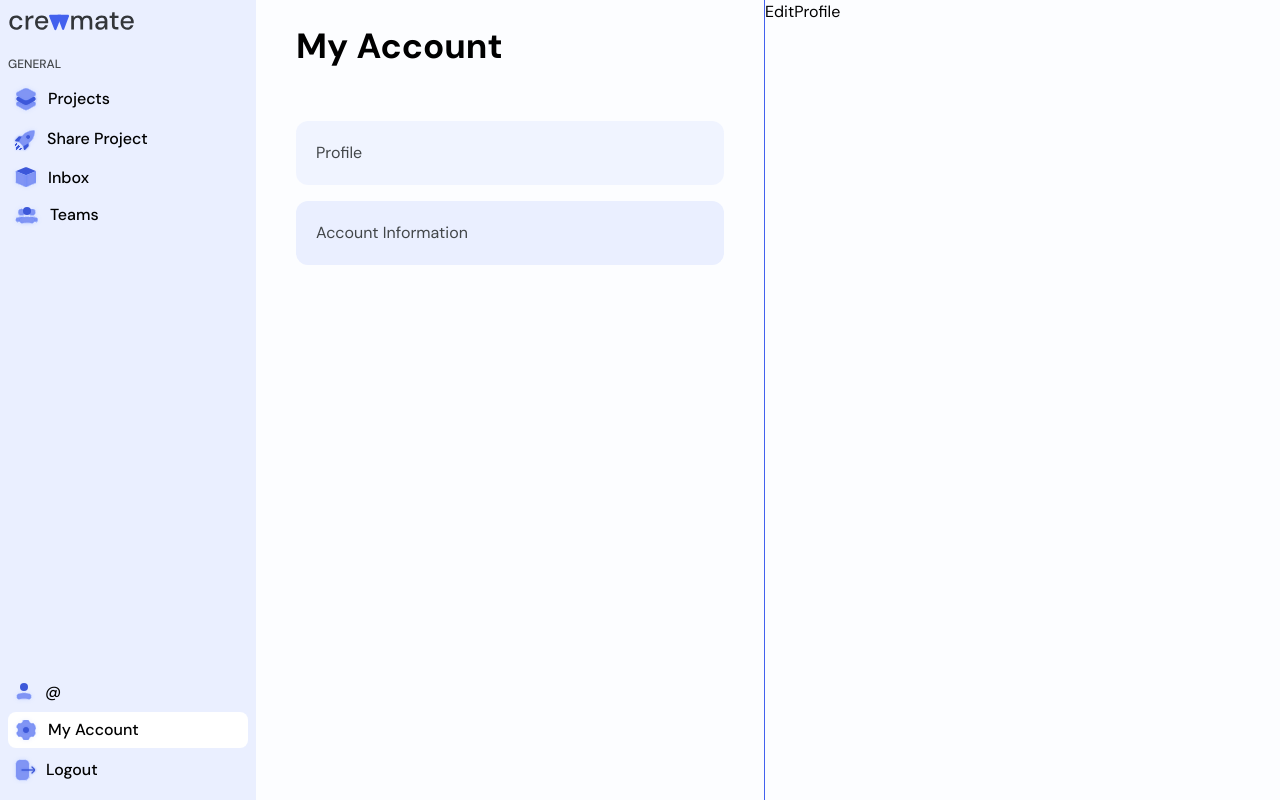
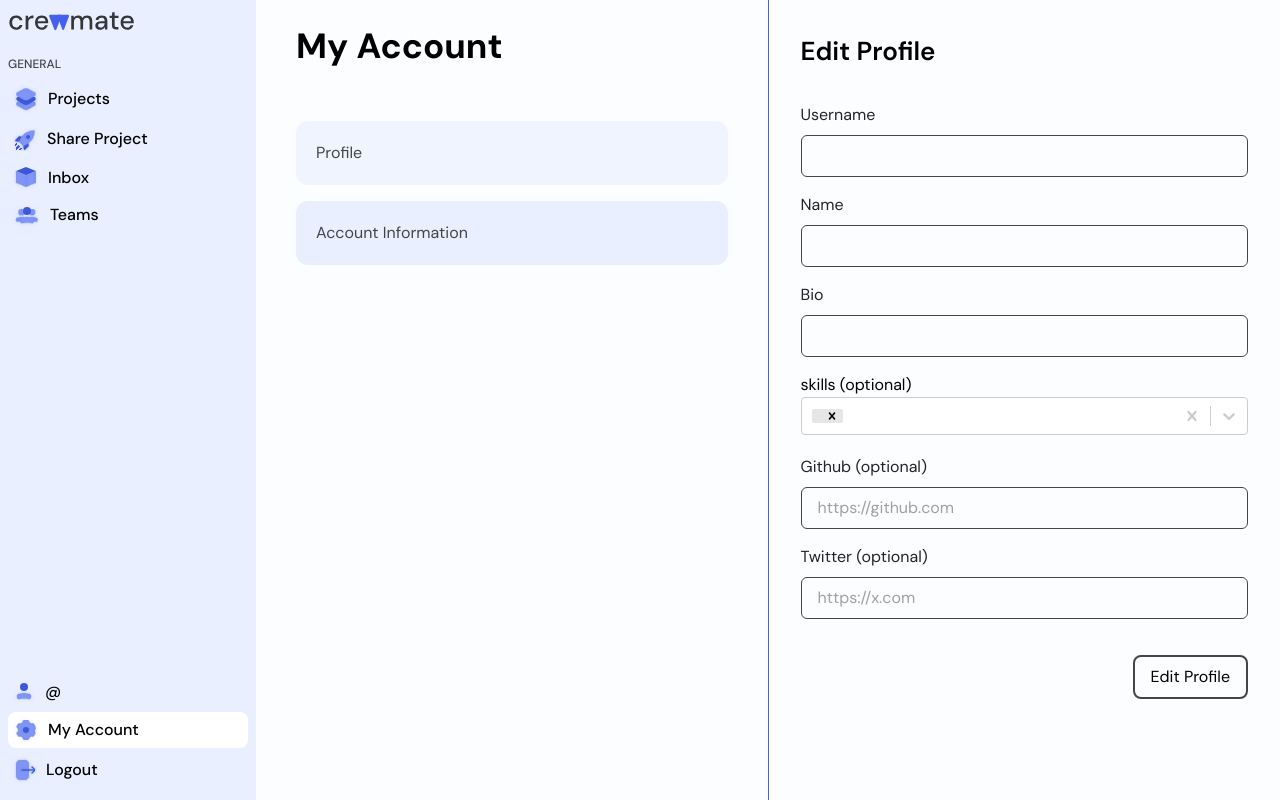
Before and after one commit to sxhilow/crewmate, a React (Vite) app in the folder frontend/: page /my/account in a window 1280 px wide. Built offline with nearby package versions, Linux system fonts and the light colour scheme; no server answers; sample sign-in values are in the browser's storage.

Commit message:
feat: add edit profile and tiny fixes for skills

```diff
--- a/frontend/src/App.jsx
+++ b/frontend/src/App.jsx
@@ -6,7 +6,8 @@ import {
   AuthRedirect,
   CompleteProfile,
   MyProfile,
-  EditProfile
+  EditProfile,
+  AccountInfo
 } from "./pages"
 import ProtectedLayout from "./layouts/ProtectedLayout"
 import MyAccountLayout from "./layouts/MyAccountLayout"
@@ -41,17 +42,17 @@ const router = createBrowserRouter([
             element: <MyProfile/>
           },
           {
-            path: '/my/account',
             element: <MyAccountLayout/>,
             children: [
               {
-                index: true,
+                path: '/my/account',
                 element: <EditProfile/>
               },
               {
-                path: "info",
-                element: <></>
+                path: "/my/account/info",
+                element: <AccountInfo/>
               },
+              {/* Could have a deactivate account */}
             ]
           },
           {
--- a/frontend/src/components/molecules/AccountNavItems.jsx
+++ b/frontend/src/components/molecules/AccountNavItems.jsx
@@ -7,7 +7,7 @@ const AccountNavItems = () => {
         <h1 className='text-desktop-h4 font-bold'>My Account</h1>
 
         <ul className='py-8'>
-          <NavLink to={'/my/account'}>
+          <NavLink to={'/my/account'} end>
             {({isActive}) => (
               <li className={`${isActive ? "bg-washed-blue/60" : "hover:bg-washed-blue/60"} bg-washed-blue p-5 rounded-xl transtition duration-200 my-4`}>
                 <span   className='text-neutral-10 text-desktop-p '>Profile</span>
--- a/frontend/src/controllers/user.js
+++ b/frontend/src/controllers/user.js
@@ -22,7 +22,7 @@ export const fetchUserProfile = async () => {
 
 export const editUserProfile = async (userData) => {
     try {
-        const res = await API.patch("/user/edit-profile", userData)
+        const res = await API.patch("/user/edit-profile", {userData})
         return res.data
     } catch (error) {
         console.error("Error: ", error.response?.data || error.message)
--- a/frontend/src/layouts/MyAccountLayout.jsx
+++ b/frontend/src/layouts/MyAccountLayout.jsx
@@ -6,11 +6,11 @@ const MyAccountLayout = () => {
   return (
     <div className='flex min-h-screen'>
 
-      <div className='flex w-[50%]'>
+      <div className='flex-1'>
         <AccountNavItems/>
       </div>
 
-      <div className='border-l border-primary-blue'>
+      <div className='flex-1 border-l border-primary-blue'>
         <Outlet/>
       </div>
 
--- a/frontend/src/layouts/ProtectedLayout.jsx
+++ b/frontend/src/layouts/ProtectedLayout.jsx
@@ -52,7 +52,7 @@ const ProtectedLayout = () => {
 
               <div className='flex-col w-full'>
 
-                <main className={`flex-1 flex-grow overflow-auto ${isSidebarOpen ? "md:pl-64" : "pl-0"} ${isMobile ? 'px-4' : 'px-2'}`}>
+                <main className={`flex-1 flex-grow overflow-auto ${isSidebarOpen ? "md:pl-64" : "pl-0"} ${isMobile ? 'px-4' : ''}`}>
                   <Outlet/>
                 </main>
 
--- a/frontend/src/pages/index.js
+++ b/frontend/src/pages/index.js
@@ -4,6 +4,7 @@ import AuthRedirect from "./public/AuthRedirect";
 import CompleteProfile from "./protected/CompleteProfile";
 import MyProfile from "./protected/MyProfile";
 import EditProfile from "./protected/EditProfile";
+import AccountInfo from "./protected/AccountInfo";
 
 export {
     LandingPage,
@@ -11,5 +12,6 @@ export {
     AuthRedirect,
     CompleteProfile,
     MyProfile,
-    EditProfile
+    EditProfile,
+    AccountInfo
 }
--- /dev/null
+++ b/frontend/src/pages/protected/AccountInfo.jsx
@@ -0,0 +1,9 @@
+import React from 'react'
+
+const AccountInfo = () => {
+  return (
+    <div>AccountInfo</div>
+  )
+}
+
+export default AccountInfo
--- a/frontend/src/pages/protected/EditProfile.jsx
+++ b/frontend/src/pages/protected/EditProfile.jsx
@@ -1,8 +1,163 @@
-import React from 'react'
+import React, {useState, useEffect} from 'react'
+import { FormField } from '../../components'
+import { searchSkills } from '../../controllers/skills'
+import { editUserProfile, fetchUserProfile } from '../../controllers/user'
+import AsyncSelect from 'react-select/async'
+import { useNavigate } from 'react-router-dom'
+import {Button} from '../../components'
 
 const EditProfile = () => {
+
+  const [error, setError] = useState()
+  const [loading, setLoading] = useState(true)
+  const [success, setSuccess] = useState()
+
+  const [userData, setUserData] = useState({
+      username: '',
+      name: '',
+      bio: '',
+      skills: [
+        {
+          label: '',
+          value: null
+        },
+      ],
+      github_url: '',
+      x_url: ''
+  })
+
+  useEffect(() => {
+    const fetchUserData = async () => {
+      setLoading(true)
+      try {
+        const response = await fetchUserProfile()
+
+        setUserData({
+          username: response.user.username,
+          name: response.user.name,
+          bio: response.user.bio,
+          skills: response.skills,
+          github_url: response.user.github_url,
+          x_url : response.user.x_url
+        })
+
+      } catch (error) {
+        console.error(error)
+        setError(error.response?.data?.msg)
+      }finally{
+        setLoading(false)
+      }
+    }
+
+    fetchUserData()
+  }, [])
+
+  const editUser = async (e) => {
+    e.preventDefault()
+    setError(null)
+    setSuccess(null)
+    try {
+      const res = await editUserProfile(userData)
+      setSuccess(res.msg)
+    } catch (error) {
+      console.error(error)
+      setError(error.response?.data?.msg)
+    }
+  }
+
+
+  const loadOptions = async (inputValue) => {
+      return await searchSkills(inputValue);
+  }
+
+
+
   return (
-    <div>EditProfile</div>
+    loading ? (
+      <div className='text-desktop-h5 w-full h-screen flex justify-center items-center font-bold'>Loading...</div>
+    ) : (
+       <div className='flex flex-col min-h-screen'>
+        <div>
+          <h4 className='text-desktop-h5 font-semibold p-8'>Edit Profile</h4>
+        </div>
+
+        <div className='px-8'>
+          <form onSubmit={editUser}>
+              {
+                  error && (
+                      <div className='bg-red-400/40 rounded-lg  text-red-700 p-2 text-center my-2'>
+                              { error }
+                      </div>
+                  )
+              }
+
+              {
+                success && (
+                      <div className='bg-green-400/40 rounded-lg  text-green-700 p-2 text-center my-2'>
+                            { success }
+                      </div>
+                  )
+              }
+
+              <FormField label={"Username"} name={"username"} labelClassName='text-neutral-13' required value={userData.username} onChange={(e) => setUserData(prev => ({
+                            ...prev,
+                            username: e.target.value
+              }))} />
+
+              <FormField label={"Name"} name={"name"} labelClassName='text-neutral-13' required value={userData.name} onChange={(e) => setUserData(prev => ({
+                            ...prev,
+                            name: e.target.value
+                        }))}/>
+
+              <FormField label={"Bio"} name={"bio"} labelClassName='text-neutral-13' value={userData.bio} onChange={(e) => setUserData(prev => ({
+                            ...prev,
+                            bio: e.target.value
+                        }))}/>
+
+              <div className='mb-5'>
+
+                  <label className=''>
+                  skills (optional)
+                  </label>
+                  <AsyncSelect
+                      loadOptions={loadOptions}
+                      defaultOptions
+                      isMulti
+                      placeholder=""
+                      classNames={{
+                          control: (state) =>
+                          state.isFocused ? 'border-red-600' : 'border-grey-300',
+                      }}
+
+                      onChange={(selectedOptions) => {
+                          setUserData(prev => ({
+                              ...prev,
+                              skills: selectedOptions
+                          }))
+                      }}
+
+                      value={userData.skills}
+                  />
+              </div>
+
+              <FormField label={"Github (optional)"} labelClassName='text-neutral-13' type={'url'} name={'github-url'} placeholder={"https://github.com"} value={userData.github_url} onChange={(e) => setUserData(prev => ({
+                            ...prev,
+                            github_url: e.target.value
+                        }))}/>
+
+              <FormField label={"Twitter (optional)"} labelClassName='text-neutral-13' type={'url'} name={'x-url'} placeholder={"https://x.com"} value={userData.x_url} onChange={(e) => setUserData(prev => ({
+                            ...prev,
+                            x_url: e.target.value
+                        }))}/>
+
+              <div className='flex justify-end items-center my-5'>
+                  <Button type="submit" className='flex justify-center items-center border-2 border-neutral-10 text-black px-4 py-2 rounded-lg hover:bg-black/20 transition duration-300'>Edit Profile</Button>
+              </div>
+          </form>
+        </div>
+      </div>
+    )
+
   )
 }
 
--- a/frontend/src/pages/protected/MyProfile.jsx
+++ b/frontend/src/pages/protected/MyProfile.jsx
@@ -93,9 +93,9 @@ const MyProfile = () => {
         <div className='w-full flex flex-wrap  bg-washed-blue rounded-md p-5  gap-4'>
           {
             skills.length > 0 ? (
-              skills.map((s) => (
-                <div key={s} className='flex justify-center items-center bg-primary-blue/80 px-2 py-1 min-w-18 font-semibold rounded-lg text-washed-purple'>
-                  {s}
+              skills.map(({label}) => (
+                <div key={label} className='flex justify-center items-center bg-primary-blue/80 px-2 py-1 min-w-18 font-semibold rounded-lg text-washed-purple'>
+                  {label}
                 </div>
               ))
             ) : (
```
